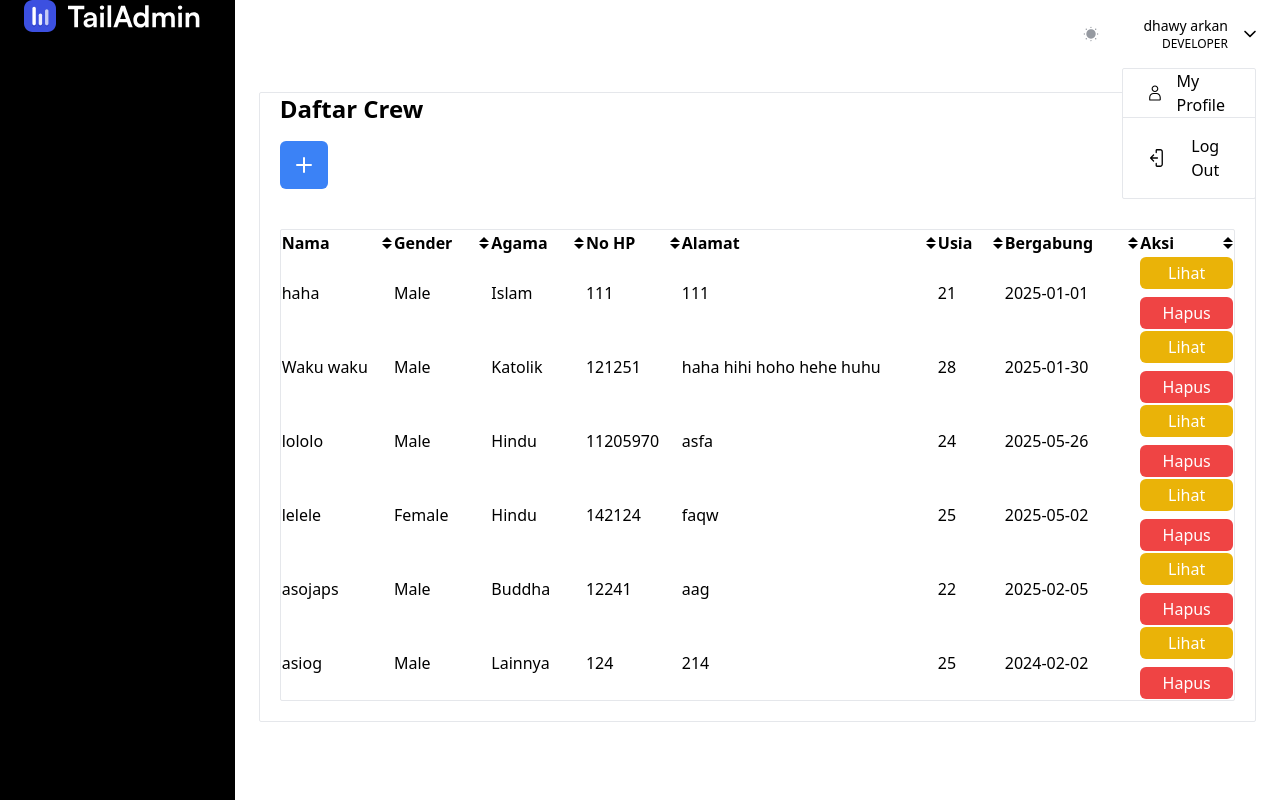
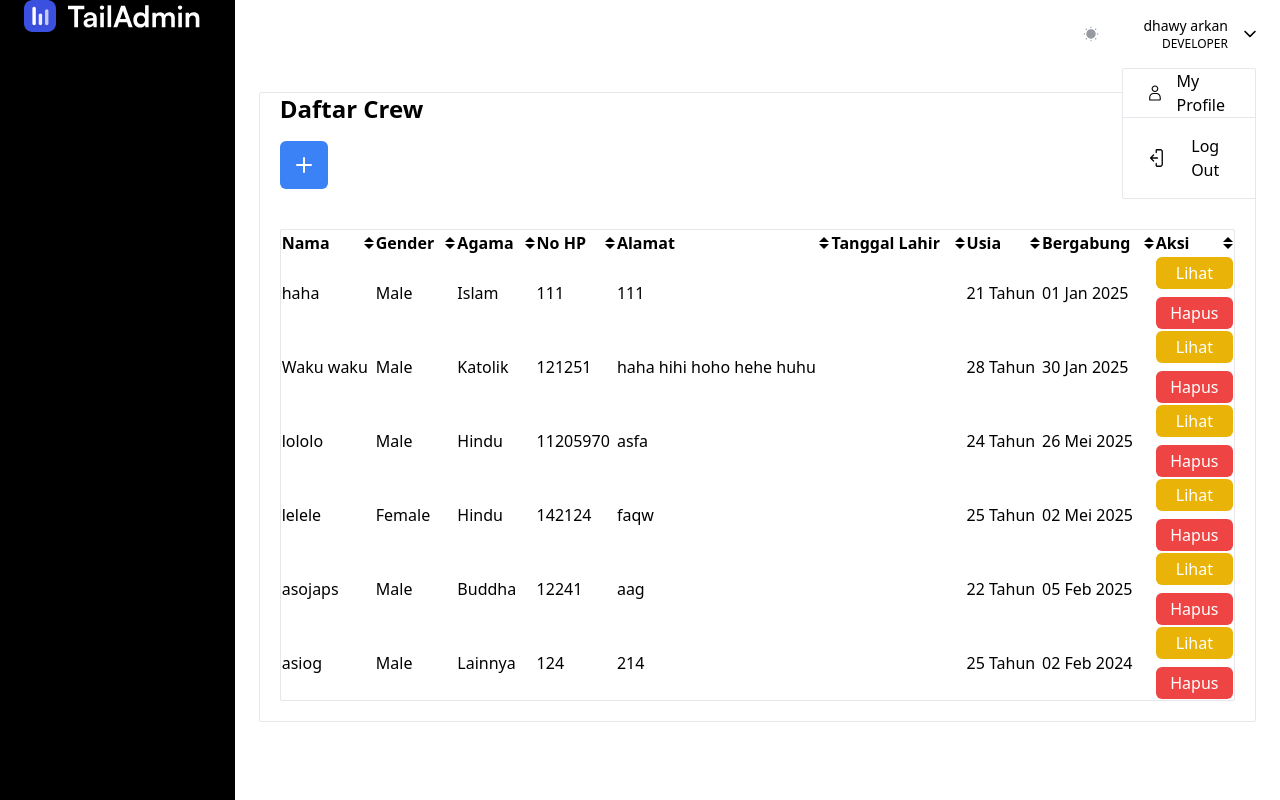
Before and after one commit to arkansys22/3RpM4nt3nB4rU, a CodeIgniter app: page /database/crews in a window 1280 px wide. Run offline with CodeIgniter, Linux system fonts and the light colour scheme; a user stored in the database is signed in; data comes from the database, SQL or seed files in the repository; data that the repository does not hold is empty; some libraries are stand-ins or nearby versions.

Commit message:
add tanggal lahir and delete age in db, but auto fill age crew

```diff
--- a/application/controllers/Crud_crews.php
+++ b/application/controllers/Crud_crews.php
@@ -127,7 +127,7 @@ class Crud_crews extends CI_Controller {
             'religion'    => $this->input->post('religion'),
             'phone'       => $this->input->post('phone'),
             'address'     => $this->input->post('address'),
-            'age'         => $this->input->post('age'),
+            'birth_date'  => $this->input->post('birth_date'),
             'joining_date'=> $this->input->post('joining_date'),
             'created_at'  => $created_at,
             'status'      => 'active'
@@ -240,7 +240,7 @@ class Crud_crews extends CI_Controller {
             'religion'    => $this->input->post('religion'),
             'phone'       => $this->input->post('phone'),
             'address'     => $this->input->post('address'),
-            'age'         => $this->input->post('age'),
+            'birth_date'  => $this->input->post('birth_date'),
             'joining_date'=> $this->input->post('joining_date'),
         ];
 
--- a/application/views/crews/create.php
+++ b/application/views/crews/create.php
@@ -62,8 +62,8 @@
                 <label class="block mb-2">Alamat</label>
                 <textarea name="address" class="w-full px-4 py-2 border rounded mb-4" required></textarea>
 
-                <label class="block mb-2">Usia</label>
-                <input type="number" name="age" class="w-full px-4 py-2 border rounded mb-4" required>
+                <label class="block mb-2">Tanggal Lahir</label>
+                <input type="date" name="birth_date" class="w-full px-4 py-2 border rounded mb-4" required>
 
                 <label class="block mb-2">Tanggal Bergabung</label>
                 <input type="date" name="joining_date" class="w-full px-4 py-2 border rounded mb-4" required>
--- a/application/views/crews/edit.php
+++ b/application/views/crews/edit.php
@@ -60,8 +60,8 @@
                 <label class="block mb-2">Alamat</label>
                 <textarea name="address" class="w-full px-4 py-2 border rounded mb-4" required><?= $crews->address ?></textarea>
 
-                <label class="block mb-2">Usia</label>
-                <input type="number" name="age" value="<?= $crews->age ?>" class="w-full px-4 py-2 border rounded mb-4" required>
+                <label class="block mb-2">Tanggal Lahir</label>
+                <input type="date" name="birth_date" value="<?= $crews->birth_date ?>" class="w-full px-4 py-2 border rounded mb-4" required>
 
                 <label class="block mb-2">Tanggal Bergabung</label>
                 <input type="date" name="joining_date" value="<?= $crews->joining_date ?>" class="w-full px-4 py-2 border rounded mb-4" required>
--- a/application/views/crews/index.php
+++ b/application/views/crews/index.php
@@ -35,20 +35,20 @@
             <div class="col-span-12 rounded-sm border border-stroke bg-white px-5 pb-5 pt-7.5 shadow-default dark:border-strokedark dark:bg-boxdark sm:px-7.5">
               <h1 class="text-2xl font-bold mb-4">Daftar Crew</h1>
               <div class="flex justify-between mb-4">
+              <a href="<?= site_url('crews/create') ?>">
                 <button class="bg-blue-500 text-white p-3 rounded-md hover:bg-blue-700 focus:outline-none">
-                  <a href="<?= site_url('crews/create') ?>">
                     <svg xmlns="http://www.w3.org/2000/svg" class="w-6 h-6" fill="none" stroke="currentColor" viewBox="0 0 24 24" stroke-width="2">
                       <path stroke-linecap="round" stroke-linejoin="round" d="M12 5v14m7-7H5"></path>
                     </svg>
-                  </a>
                 </button>
+              </a>
+              <a href="<?= site_url('crews/recycle_bin') ?>">
                 <button class="bg-red-500 text-white p-3 rounded-md hover:bg-red-700 focus:outline-none">
-                  <a href="<?= site_url('crews/recycle_bin') ?>">
                     <svg xmlns="http://www.w3.org/2000/svg" class="w-6 h-6" fill="none" stroke="currentColor" viewBox="0 0 24 24" stroke-width="2">
                       <path stroke-linecap="round" stroke-linejoin="round" d="M19 7l-2 14H7L5 7M12 4v-2m4 2h-8m5 2l1-1m3 1l-1-1m0 0h6l-1 2m-7-5h2m6 5H5"></path>
                     </svg>
-                  </a>
                 </button>
+              </a>
               </div>
 
               <!-- ====== Data Table Two Start --><br>
@@ -229,6 +229,40 @@
                         </th>
                         <th>
                           <div class="flex items-center justify-between gap-1.5">
+                            <p>Tanggal Lahir</p>
+                            <div class="inline-flex flex-col space-y-[2px]">
+                              <span class="inline-block">
+                                <svg
+                                  class="fill-current"
+                                  width="10"
+                                  height="5"
+                                  viewBox="0 0 10 5"
+                                  fill="none"
+                                  xmlns="http://www.w3.org/2000/svg"
+                                >
+                                  <path d="M5 0L0 5H10L5 0Z" fill="" />
+                                </svg>
+                              </span>
+                              <span class="inline-block">
+                                <svg
+                                  class="fill-current"
+                                  width="10"
+                                  height="5"
+                                  viewBox="0 0 10 5"
+                                  fill="none"
+                                  xmlns="http://www.w3.org/2000/svg"
+                                >
+                                  <path
+                                    d="M5 5L10 0L-4.37114e-07 8.74228e-07L5 5Z"
+                                    fill=""
+                                  />
+                                </svg>
+                              </span>
+                            </div>
+                          </div>
+                        </th>
+                        <th>
+                          <div class="flex items-center justify-between gap-1.5">
                             <p>Usia</p>
                             <div class="inline-flex flex-col space-y-[2px]">
                               <span class="inline-block">
@@ -337,10 +371,11 @@
                         <td><?= $c->crew_name ?></td>
                         <td><?= $c->gender ?></td>
                         <td><?= $c->religion ?></td>
-                        <td><?= $c->phone ?></td>
+                        <td><a href="https://wa.me/<?= $c->phone?>"><?= $c->phone ?></a></td>
                         <td><?= $c->address ?></td>
-                        <td><?= $c->age ?></td>
-                        <td><?= $c->joining_date ?></td>
+                        <td><?= tgl_indo($c->birth_date) ?></td>
+                        <td><?= $c->age ?> Tahun</td>
+                        <td><?= tgl_indo($c->joining_date) ?></td>
                         <td>
                             <div class="flex flex-col gap-2 w-full">
                               <a href="<?= site_url('crews/lihat/'.$c->id_session) ?>" class="inline-block bg-yellow-500 text-white px-3 py-1 rounded-md hover:bg-yellow-600 text-center text-xs sm:text-sm md:text-base">Lihat</a>
```
Also changed, not shown: application/views/crews/lihat.php (+4 -7 lines), application/views/crews/recycle_bin.php (+37 -2 lines).
